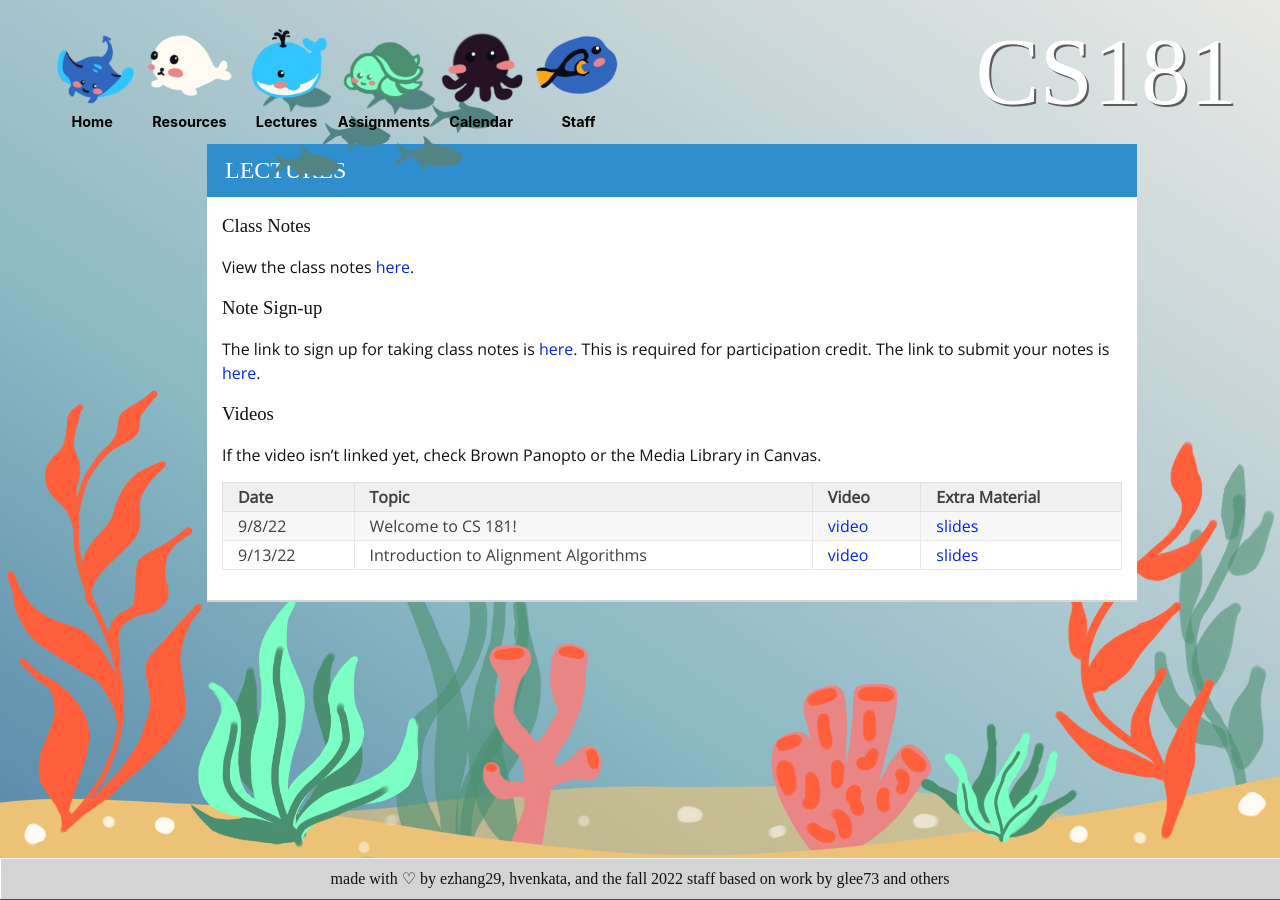
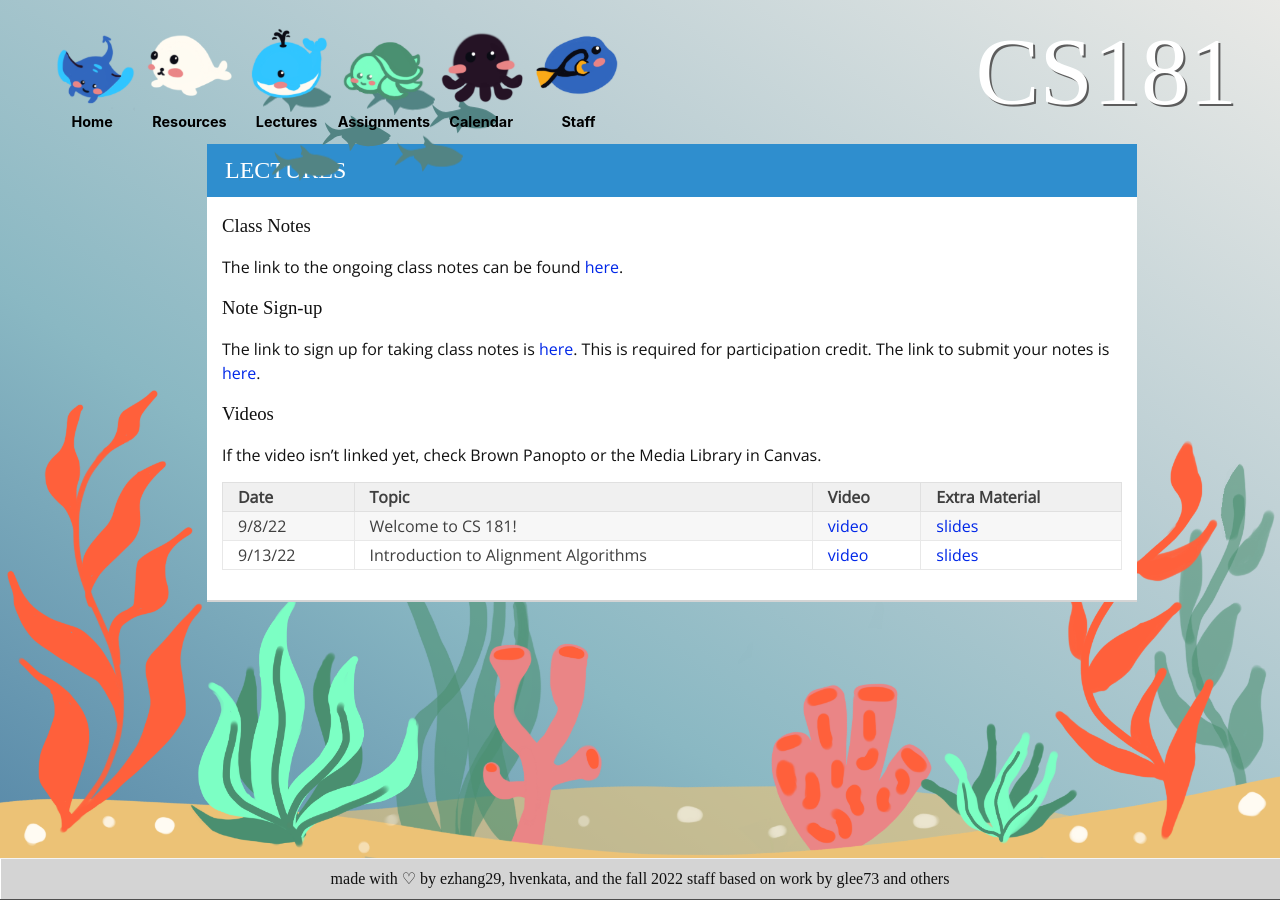
Before and after one commit to brown-cs181-fall22/brown-cs181-fall22, a Jekyll site: the page built from lectures.md, in a window 1280 px wide. Built offline with Jekyll 4.4.1, drawn with Linux system fonts in a browser that asks for light colours; some web fonts are replaced.

Commit message:
fixed hopefully

```diff
--- a/lectures.md
+++ b/lectures.md
@@ -11,7 +11,7 @@ links: []
 
 ### Class Notes
 
-View the class notes [here](/lectures/CS1810_Class_Notes.pdf).
+The link to the ongoing class notes can be found [here](/lectures/CS1810_Class_Notes.pdf).
 
 ### Note Sign-up
 
```
